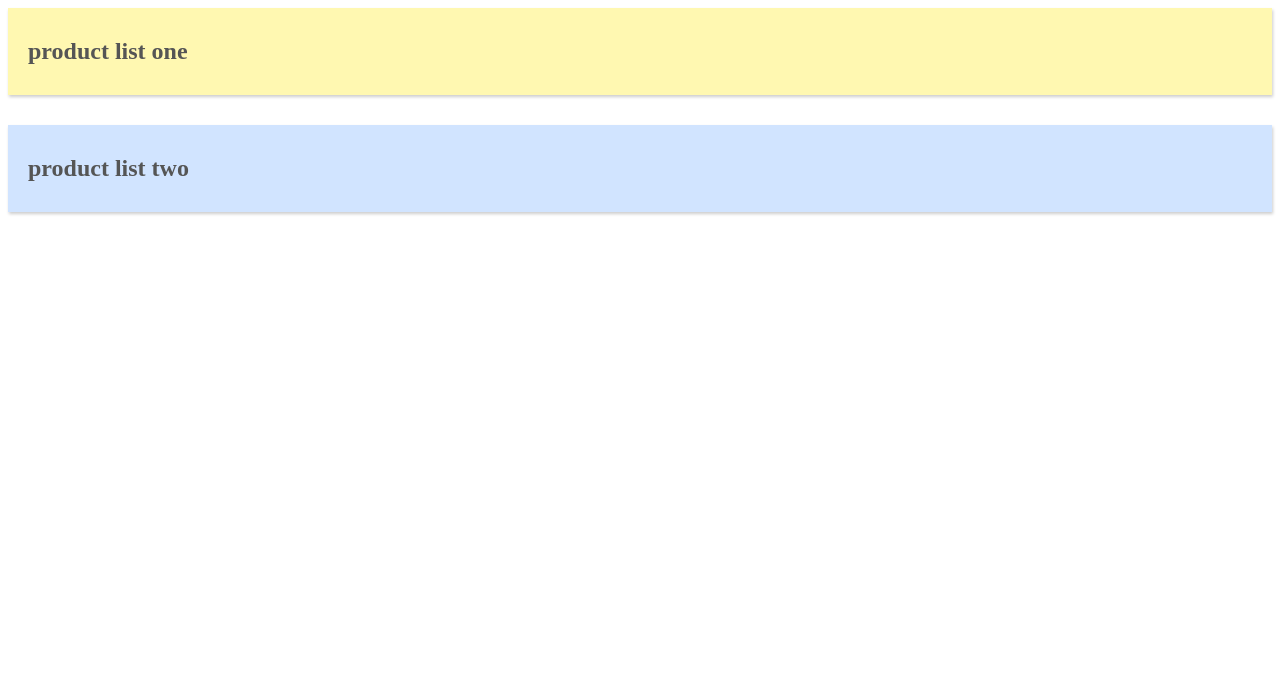
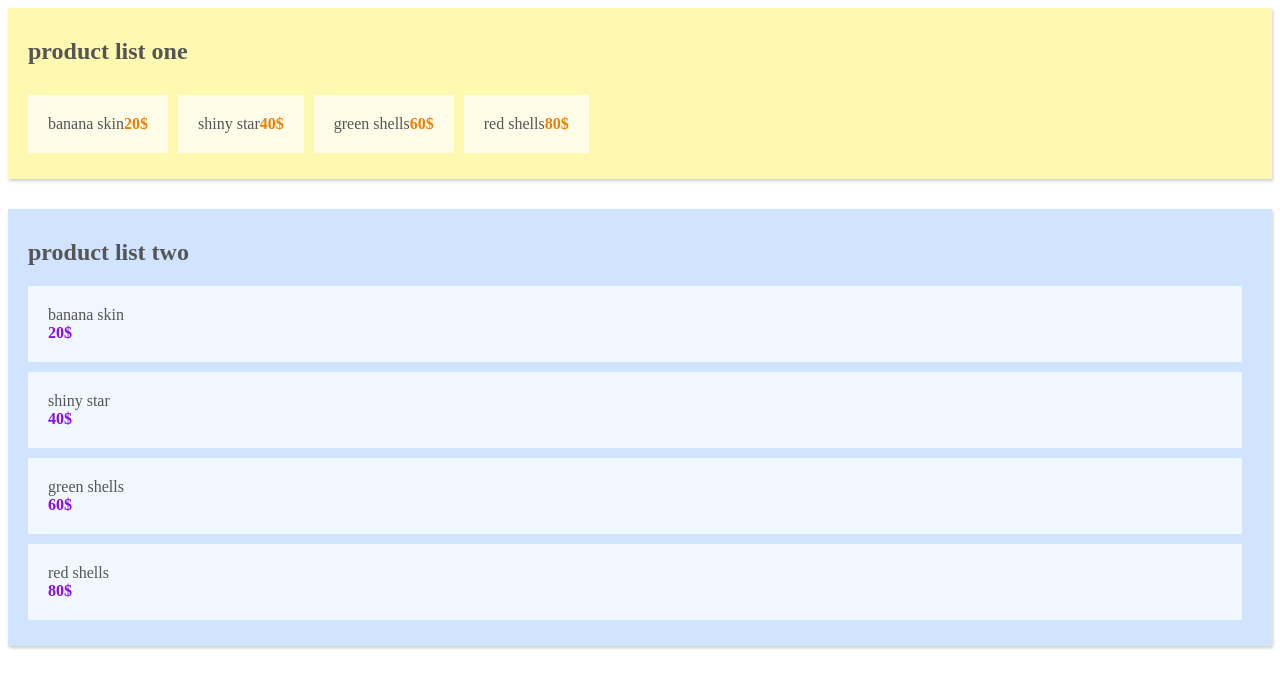
Before and after one commit to amradelata/Vuex-Tutorial, a Vue app: page / in a window 1280 px wide. Shown: the top 688 px of the page. Built offline with nearby package versions, Linux system fonts and the light colour scheme.

Commit message:
Using Computed Properties

```diff
--- a/src/App.vue
+++ b/src/App.vue
@@ -5,8 +5,8 @@
       <router-link to="/about">About</router-link>
     </div>
     <router-view/> -->
-    <productlistOne v-bind:prodacts="prodacts"/>
-    <productlistTwo v-bind:prodacts="prodacts"/>
+    <productlistOne/>
+    <productlistTwo/>
   </div>
 </template>
 
--- a/src/components/productlistOne.vue
+++ b/src/components/productlistOne.vue
@@ -14,9 +14,9 @@
 
 <script>
 export default {
-  props:['prodacts'],
-  data(){
-    return{
+  computed:{
+    prodacts(){
+      return this.$store.state.prodacts
     }
   }
 }
--- a/src/components/productlistTwo.vue
+++ b/src/components/productlistTwo.vue
@@ -12,9 +12,9 @@
 
 <script>
 export default {
-  props:['prodacts'],
-  data(){
-    return{
+  computed:{
+    prodacts(){
+      return this.$store.state.prodacts
     }
   }
 }
--- a/src/store.js
+++ b/src/store.js
@@ -5,7 +5,12 @@ Vue.use(Vuex)
 
 export default new Vuex.Store({
   state: {
-
+    prodacts:[
+      {name: 'banana skin', price: 20},
+      {name: 'shiny star', price: 40},
+      {name: 'green shells', price: 60},
+      {name: 'red shells', price: 80}
+    ]
   },
   mutations: {
 
```
